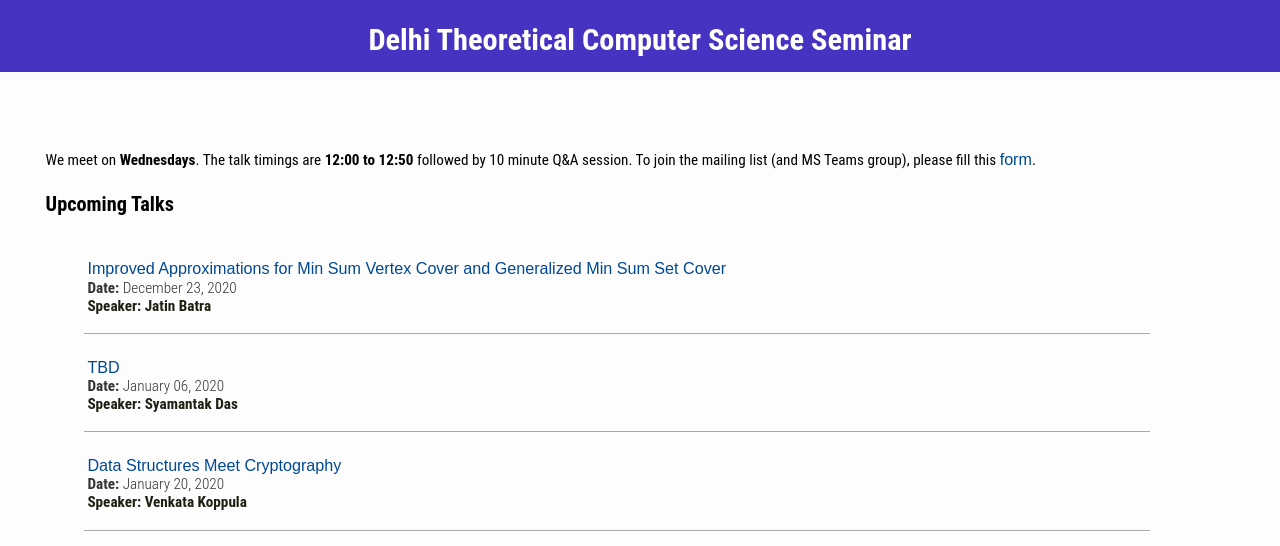
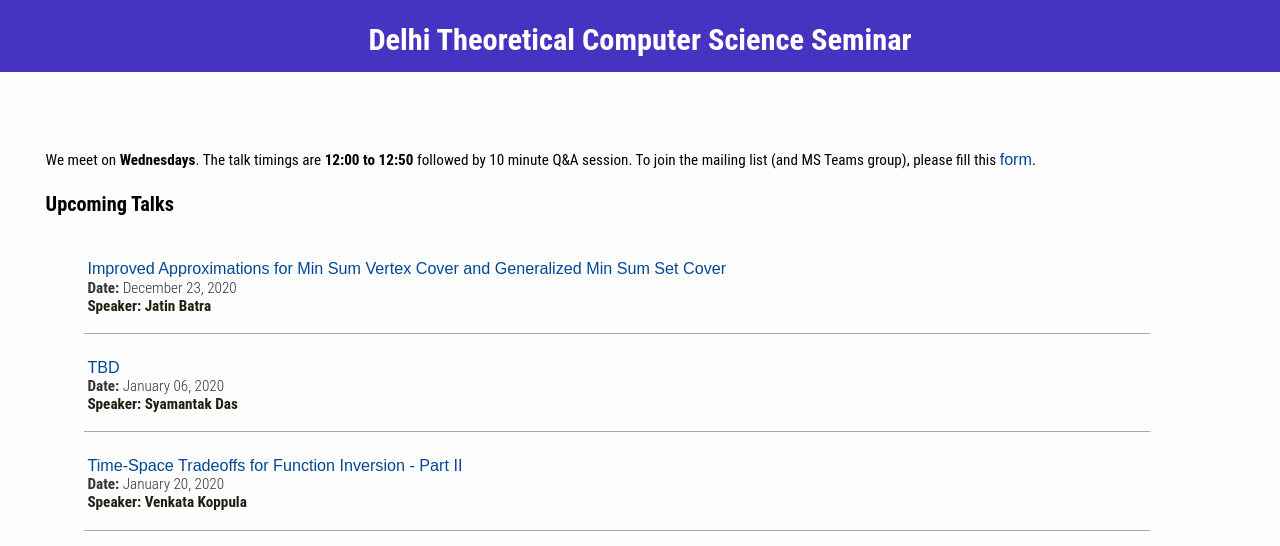
Before and after one commit to delhitcsseminar/delhitcsseminar.github.io, a plain HTML site: page index.html in a window 1280 px wide. Shown: the top 546 px of the page. Drawn offline with Linux system fonts and the light colour scheme.

Commit message:
jatin talk

```diff
--- a/index.html
+++ b/index.html
@@ -37,7 +37,7 @@
 
     <li>
     <span class="title"><a href="#" onclick="toggle_abstract(event);">
-        Data Structures Meet Cryptography </a></span>
+        Time-Space Tradeoffs for Function Inversion - Part II </a></span>
     <span class="date"> January 20, 2020 </span>
     <span class="speaker"> Venkata Koppula </span>
     <span class="abstract">
```
